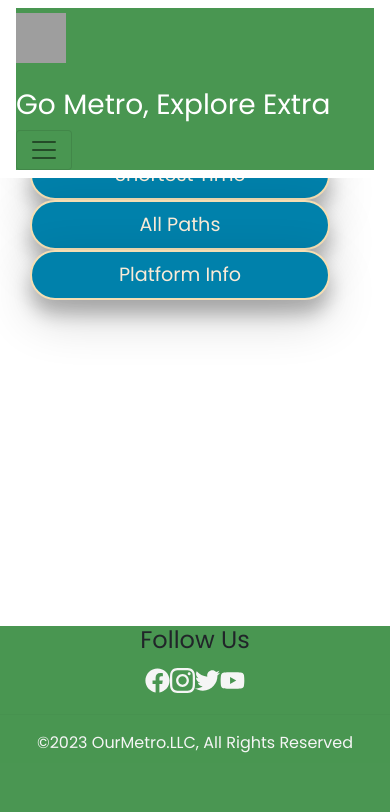
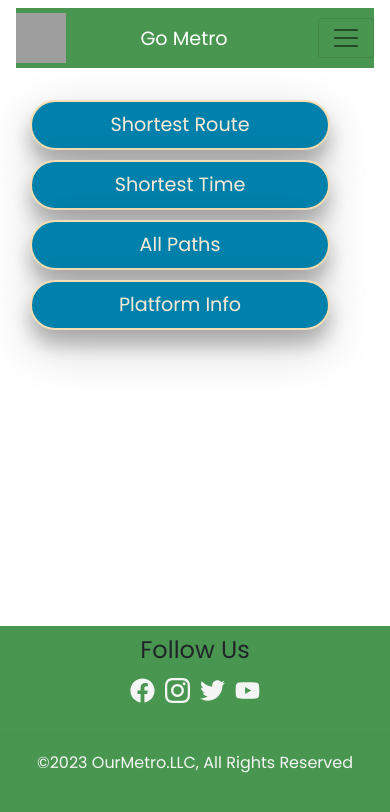
Before and after one commit to veena1232/Metro-project, a React (Create React App) app: page / in a window 390 px wide. Shown: the top 812 px of the page. Built offline with nearby package versions, Linux system fonts and the light colour scheme; grey boxes are pictures that could not be loaded; a web font is replaced by a local one.

Commit message:
some changes in top-nav

```diff
--- a/src/components/Home.js
+++ b/src/components/Home.js
@@ -6,8 +6,8 @@ import logo2 from "../components/Images/logo2.png";
 import { useLocation, useNavigate } from 'react-router-dom';
 import { FaInstagram } from "react-icons/fa";
 import { FaFacebook } from "react-icons/fa";
-import { FaTwitter} from "react-icons/fa";
-import { FaYoutube} from "react-icons/fa";
+import { FaTwitter } from "react-icons/fa";
+import { FaYoutube } from "react-icons/fa";
 import Button from 'react-bootstrap/Button';
 import 'bootstrap/dist/css/bootstrap.min.css';
 import Row from 'react-bootstrap/Row';
@@ -18,7 +18,7 @@ const Home = () => {
   const location = useLocation();
   const [user, setUser] = useState(location.state);
 
-  const handleLogout=()=>{
+  const handleLogout = () => {
     history("/login");
   }
   console.log(user);
@@ -30,9 +30,9 @@ const Home = () => {
       <nav className="navbar navbar-expand-lg navbar-light bg-white fixed-top">
         <div className="container-fluid">
           <a className="navbar-brand" href="/">
-              <img src={logo2} alt="Logo" width={50} height={50}/>
+            <img src={logo2} alt="Logo" width={50} height={50} />
           </a>
-            <h3 id="title">Go Metro, Explore Extra</h3>
+          <h3 id="title" className="col-5">Go Metro</h3>
 
           <button
             className="navbar-toggler"
@@ -77,7 +77,7 @@ const Home = () => {
         <div className=" main-nav container-fluid">
           <div className="row">
             <div className="col-12 d-md-flex ">
-                  <div className="col-md-3 mt-md-5 col-sm-12">
+              <div className="col-md-3 mt-md-5">
                 <Link to="/sdistance">
                   <button type="button" id="btn1" className="btn btn-primary">
                     Shortest Route
@@ -98,7 +98,7 @@ const Home = () => {
                   </button>
                 </Link>
               </div>
-                  <div className="col-md-3 mt-md-5 col-sm-12">
+              <div className="col-md-3 mt-md-5">
                 <Link to="/platforms">
                   <button type="button" id="btn4" className="btn btn-primary">
                     Platform Info
@@ -117,10 +117,10 @@ const Home = () => {
               <h4 className="contact-head">Follow Us</h4>
             </div>
             <div className="contact-icons">
-              <FaFacebook className="icon-1"/>
-              <FaInstagram className="icon-2"/>
-              <FaTwitter className="icon-3"/>
-              <FaYoutube className="icon-4"/>
+              <FaFacebook className="icon-1" />
+              <FaInstagram className="icon-2" />
+              <FaTwitter className="icon-3" />
+              <FaYoutube className="icon-4" />
             </div>
           </center>
         </div>
--- a/src/styles/homestyles.css
+++ b/src/styles/homestyles.css
@@ -4,7 +4,6 @@
 }
 
 .header{
-    padding: 0;
     display: flex;
     background-image:linear-gradient(#0730fa,#0795fa) ;
     font-size: 20px;
@@ -37,6 +36,7 @@ ul li Link{
 
 #navItem1 , #navItem2, #navItem3, #navItem4, #navItem5 {
     color: white;
+    margin-right: 10px;
 }
 
 #navItem1:hover, #navItem2:hover, #navItem3:hover, #navItem4:hover{
@@ -59,10 +59,11 @@ a{
     color:antiquewhite;
 }
 #title{
-    margin-top: 20px;
+    margin-top: 10px;
 }
 
 .nav-menu{
+    margin-left: 400px;
 }
 
 .card{
@@ -72,6 +73,7 @@ a{
 
 .menu {
   }
+
 .main-nav{
     background-color: white;
 }
@@ -125,7 +127,7 @@ a{
     border-radius: 5px;
     border: 2px solid white;
     font-size: 17px;
-    padding:5px;
+    margin-left: 40px;
  }
 
  .login-btn:hover{
@@ -133,7 +135,6 @@ a{
  }
 
  .username{
-
     font-size: 20px;
  }
 
@@ -154,6 +155,7 @@ a{
     width: 25px;
     color: whitesmoke;
     height: 35px;
+    margin: 30px;
  }
 
 .cr-div{
@@ -197,3 +199,49 @@ hr{
     justify-content: center;
     align-items: center;
 }
+
+
+/* Default styles */
+
+/* ... existing styles ... */
+
+/* Media queries for small screens */
+
+/* Adjust the navbar height and font size */
+@media screen and (max-width: 767px) {
+    .navbar {
+      height: 60px;
+    }
+
+    #title {
+      font-size: 1.2rem;
+    }
+  }
+
+  /* Adjust the menu button layout */
+  @media screen and (max-width: 575px) {
+    .menu .main-nav .col-md-3 {
+      width: 100%;
+      margin-bottom: 10px;
+    }
+  }
+
+  /* Adjust the footer layout */
+  @media screen and (max-width: 767px) {
+    .footer-div {
+      padding: 10px 0;
+    }
+
+    .contact-icons {
+      display: flex;
+      justify-content: center;
+    }
+
+    .contact-icons svg {
+      margin: 0 5px;
+    }
+
+    .icon-1{
+        margin-right: 50px;
+    }
+  }
```
Lines whose indentation alone changed are shown as unchanged.
